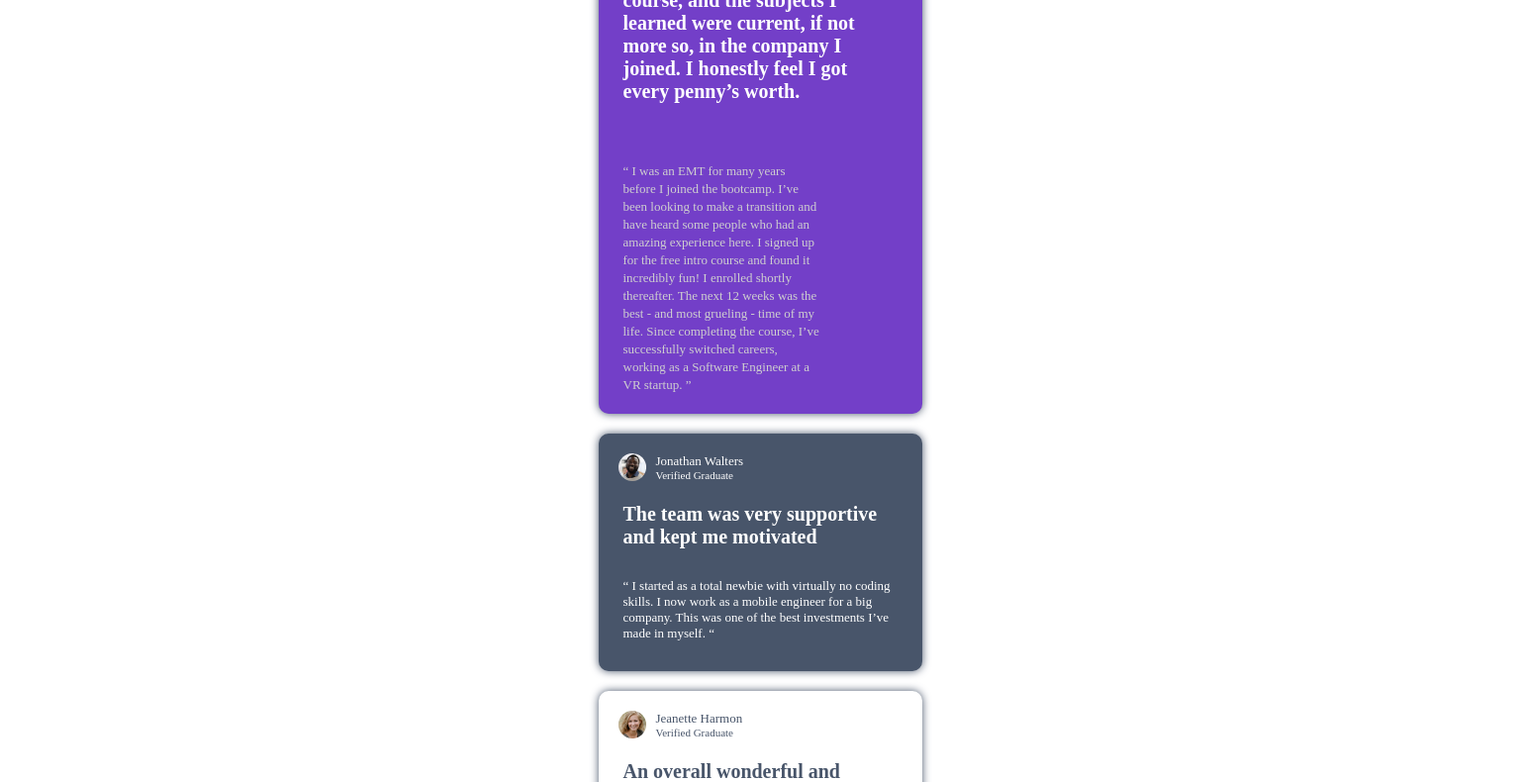
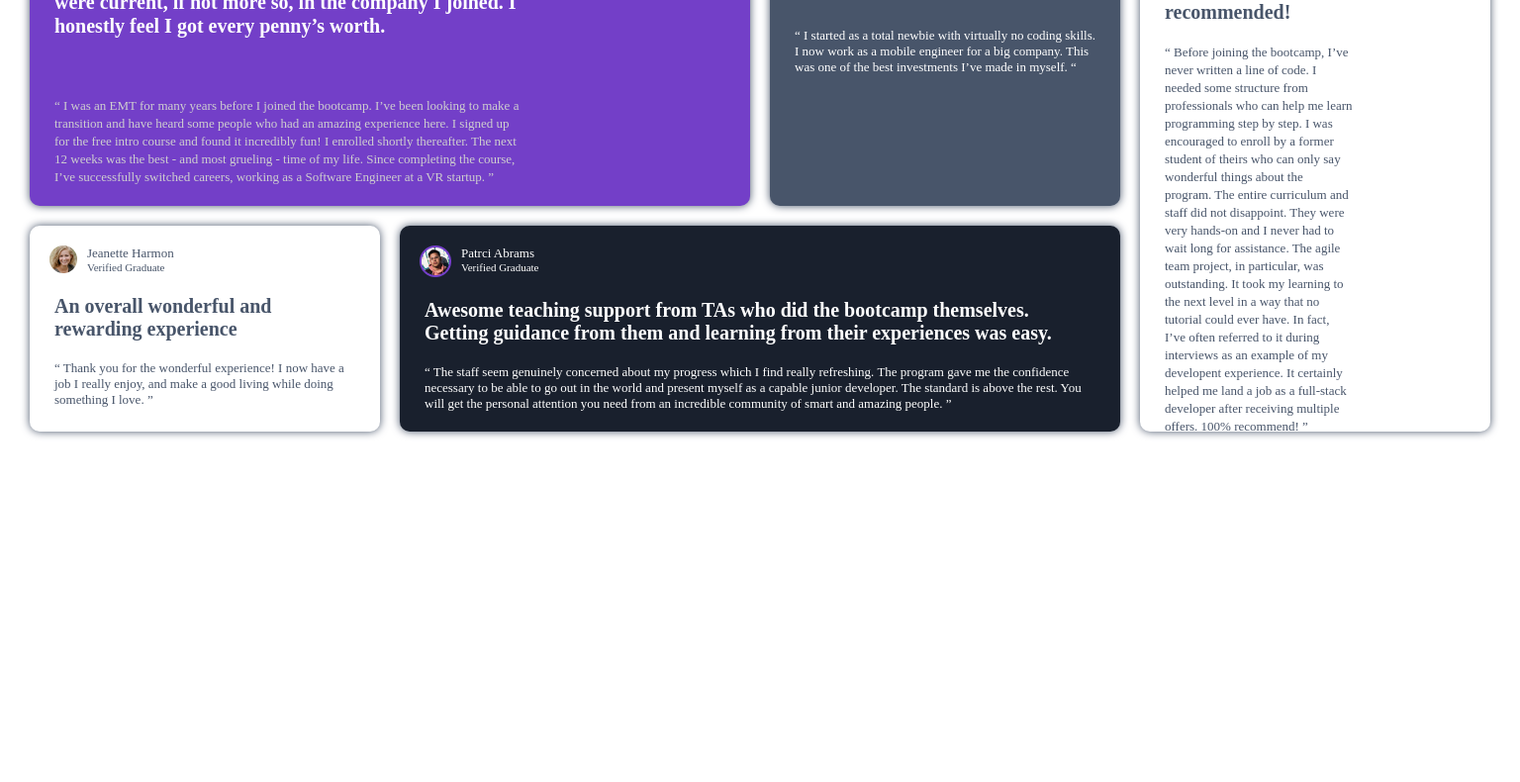
Before and after one commit to ladober/8-homework, a plain HTML site: page index.html in a window 1536 px wide. Shown: the part 148-938 px from the top of the page at 99% size. After the commit the page ends 800 px from the top, so only its background shows below. Drawn offline with Linux system fonts and the light colour scheme.

Commit message:
work done

```diff
--- a/style/media.css
+++ b/style/media.css
@@ -1,3 +1,36 @@
 @media all and (min-width: 1440px) {
+    .container {
+        display: grid;
+        grid-template-columns: 1fr 1fr 1fr 1fr;
+        grid-gap: 20px;
+        grid-template-rows: 283px 283;
+        grid-template-areas:
+        "item-1 item-1 item-2 item-5"
+        "item-3 item-4 item-4 item-5";
+        padding: 30px;
+    }
 
+    .logo {
+        position: relative;
+        bottom: 20px;
+        left: 350px;
+    }
+    .item-1-description {
+        line-height: 24px;
+        max-width: 540px;
+    }
+
+    .item-1-description-2 {
+        max-width: 476px;
+    }
+
+    .item-5-description {
+        max-width: 190px;
+        line-height: 24px;
+    }
+
+    .item-5-description-2 {
+        max-width: 190px;
+        line-height: 18px;
+    }
 }
--- a/style/style.css
+++ b/style/style.css
@@ -24,7 +24,6 @@
     background-color: #733FC8;
     border-radius: 10px;
     grid-area: item-1;
-    max-width: 327px;
     box-shadow: 0px 0px 8px #48556A;
 }
 
@@ -74,7 +73,6 @@
     background-color: #48556A;
     border-radius: 10px;
     grid-area: item-2;
-    max-width: 327px;
     box-shadow: 0px 0px 8px #48556A;
 }
 
@@ -117,7 +115,6 @@
     background-color: white;
     border-radius: 10px;
     grid-area: item-3;
-    max-width: 327px;
     box-shadow: 0px 0px 8px #48556A;
 }
 
@@ -159,7 +156,6 @@
     background-color: #19202D;
     border-radius: 10px;
     grid-area: item-4;
-    max-width: 327px;
     box-shadow: 0px 0px 8px #48556A;
 }
 
@@ -202,7 +198,6 @@
     background-color: white;
     border-radius: 10px;
     grid-area: item-5;
-    max-width: 327px;
     box-shadow: 0px 0px 8px #48556A;
 }
 
```
